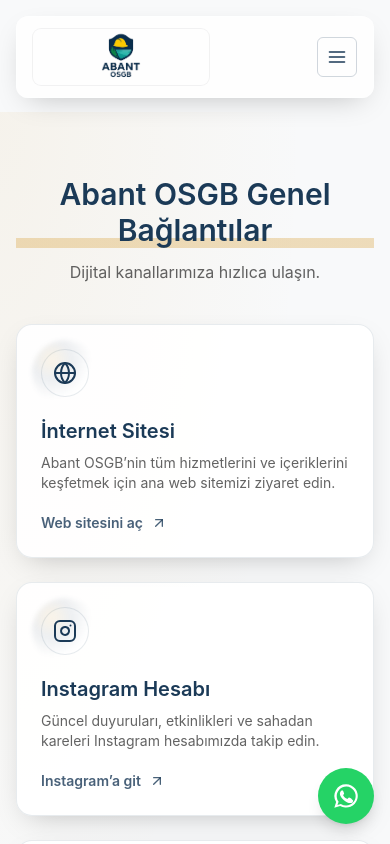
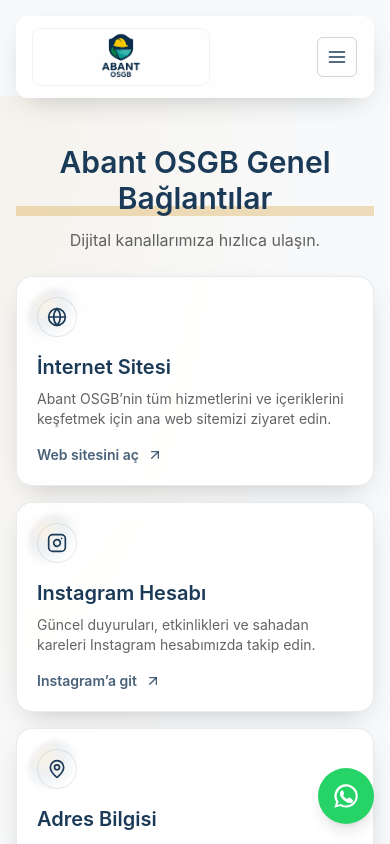
Before and after one commit to bosko35/abantosgb, a Next.js app: page /genel in a window 390 px wide. Shown: the top 844 px of the page. Built offline with nearby package versions, Linux system fonts and the light colour scheme.

Commit message:
Tighten general links mobile layout

```diff
--- a/app/(site)/genel/page.tsx
+++ b/app/(site)/genel/page.tsx
@@ -48,15 +48,16 @@
   return (
     <>
       <Navbar />
-      <main className="pt-28 md:pt-36">
-        <section className="relative py-16 md:py-24">
+      <main className="pt-24 md:pt-36">
+        <section className="relative py-12 md:py-20">
           <div className="absolute inset-0 bg-[radial-gradient(ellipse_at_top_left,rgba(217,164,65,0.08),transparent_55%)]" aria-hidden />
           <div className="relative mx-auto max-w-7xl px-4 sm:px-6 lg:px-8">
             <SectionHeader
               title="Abant OSGB Genel Bağlantılar"
               subtitle="Dijital kanallarımıza hızlıca ulaşın."
+              className="mb-6 md:mb-10"
             />
-            <div className="grid gap-6 md:grid-cols-3">
+            <div className="grid gap-4 md:gap-6 md:grid-cols-3">
               {resources.map((resource) => {
                 const Icon = resource.icon
                 return (
@@ -68,9 +69,9 @@
                     className="group relative overflow-hidden rounded-2xl border border-brand-navy/10 bg-white/90 shadow-soft transition-transform duration-200 hover:-translate-y-1 hover:shadow-lg focus-visible:outline focus-visible:outline-2 focus-visible:outline-offset-2 focus-visible:outline-brand-gold"
                   >
                     <div className="absolute inset-0 bg-gradient-to-br from-brand-gold/10 via-transparent to-brand-navy/5 opacity-0 transition-opacity duration-200 group-hover:opacity-100" aria-hidden />
-                    <div className="relative flex h-full flex-col gap-5 p-6">
-                      <span className="icon-bubble inline-flex h-12 w-12 items-center justify-center rounded-full border border-brand-navy/10 bg-white text-brand-navy">
-                        <Icon className="h-6 w-6" />
+                    <div className="relative flex h-full flex-col gap-4 p-5 md:p-6">
+                      <span className="icon-bubble inline-flex h-10 w-10 md:h-12 md:w-12 items-center justify-center rounded-full border border-brand-navy/10 bg-white text-brand-navy">
+                        <Icon className="h-5 w-5 md:h-6 md:w-6" />
                       </span>
                       <div className="space-y-2">
                         <h3 className="text-xl font-semibold text-brand-navy">{resource.title}</h3>
--- a/components/SectionHeader.tsx
+++ b/components/SectionHeader.tsx
@@ -1,11 +1,14 @@
 type Props = {
   title: string
   subtitle?: string
+  className?: string
 }
 
-export default function SectionHeader({ title, subtitle }: Props) {
+export default function SectionHeader({ title, subtitle, className }: Props) {
+  const containerClasses = `mx-auto max-w-2xl text-center ${className ?? 'mb-10'}`
+
   return (
-    <div className="mx-auto max-w-2xl text-center mb-10">
+    <div className={containerClasses}>
       <h2 className="text-3xl md:text-4xl font-semibold text-brand-navy gold-underline inline-block">
         {title}
       </h2>
```
